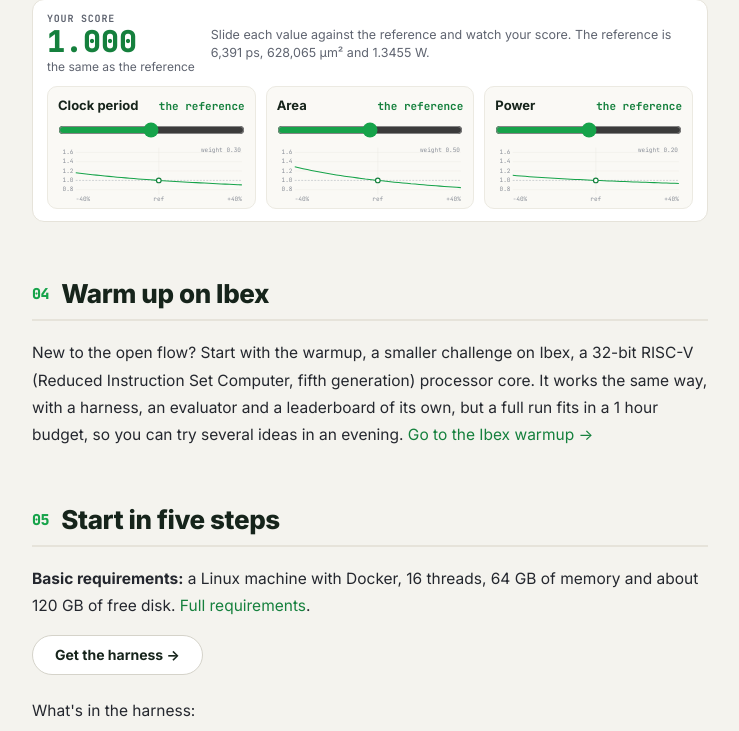
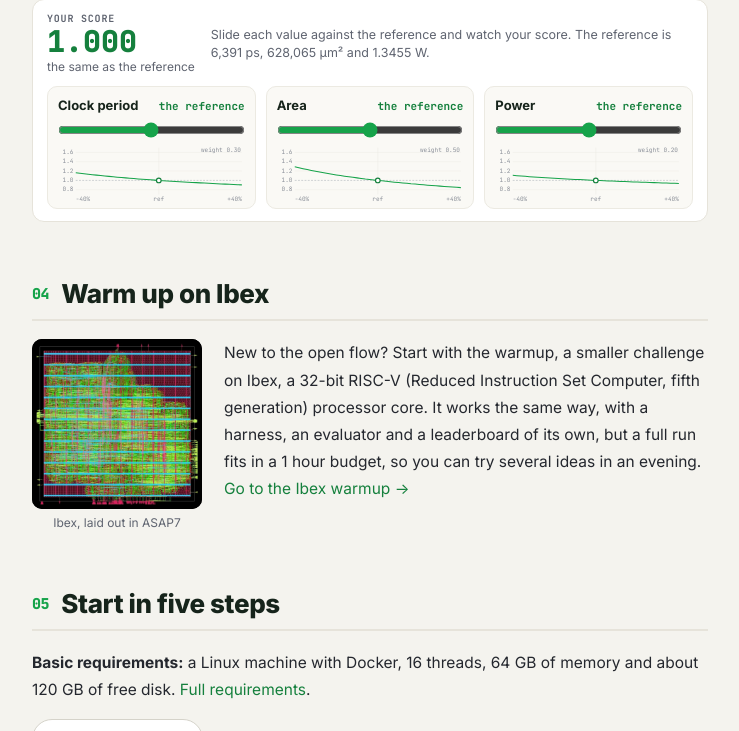
Before and after one commit to Samcooper01/chipbase, a FastAPI app: page /challenges in a window 1280 px wide. Shown: the part 3051-3782 px from the top of the page, without its empty margins (270-1009 px from the left). Run offline with FastAPI, Linux system fonts and the light colour scheme.

Commit message:
Add an Ibex layout picture to the warmup section
The flow's own final image from an earlier full Ibex run, scaled to
480 px; captioned as Ibex in ASAP7, not as the reference layout.

Co-Authored-By: Claude Opus 5.5 <noreply@anthropic.com>

```diff
--- a/app/challenge_content.py
+++ b/app/challenge_content.py
@@ -296,6 +296,12 @@ CHALLENGES = [
             "can try several ideas in an evening."
         ),
         "callout_link": "Go to the Ibex warmup",
+        # the flow's own final image from an earlier full Ibex run on the
+        # development machine (run cal993_45dac80e), not the reference run,
+        # which is not done yet
+        "callout_img": "ibex_layout.webp",
+        "callout_img_alt": "The Ibex core laid out in ASAP7: standard cells and their wiring on every metal layer, with the power grid's straps across it",
+        "callout_img_caption": "Ibex, laid out in ASAP7",
         "design": {
             "name": "Ibex, from lowRISC",
             "summary": (
--- a/app/templates/challenge_layout.html
+++ b/app/templates/challenge_layout.html
@@ -186,6 +186,14 @@
   .puzzle-head .pz-soon b { color: var(--text); }
   .btn.btn-off { display: inline-block; opacity: 0.55; cursor: default; }
   .btn.btn-off:hover { background: var(--panel); }
+  /* the warmup: its layout picture beside the paragraph, above it on a phone */
+  .pz-warm { display: flex; gap: 22px; align-items: flex-start; }
+  .pz-warm p { margin: 0; }
+  .pz-warm-fig { flex: none; width: 170px; text-decoration: none; }
+  .pz-warm-fig img { display: block; width: 100%; height: auto; border-radius: 10px; background: #000; }
+  .pz-warm-fig span { display: block; margin-top: 6px; font-size: 12px; line-height: 1.4; color: var(--muted); text-align: center; }
+  .pz-warm-fig:hover { text-decoration: none; }
+  @media (max-width: 560px) { .pz-warm { flex-direction: column; } .pz-warm-fig { width: 220px; margin: 0 auto; } }
 </style>
 {% endblock %}
 {% block content %}
@@ -306,7 +314,12 @@
   {# a smaller challenge to start on, with its own page, harness and leaderboard #}
   <section class="puzzle-sec" id="warmup">
     <h2>{{ warmup.callout_title }}</h2>
-    <p>{{ warmup.callout }} <a href="/challenges/{{ warmup.slug }}">{{ warmup.callout_link }} &rarr;</a></p>
+    <div class="pz-warm">
+      {% if warmup.callout_img %}<a class="pz-warm-fig" href="/challenges/{{ warmup.slug }}">
+        <img src="/static/img/{{ warmup.callout_img }}?v={{ asset_v }}" alt="{{ warmup.callout_img_alt }}" loading="lazy">
+        <span>{{ warmup.callout_img_caption }}</span></a>{% endif %}
+      <p>{{ warmup.callout }} <a href="/challenges/{{ warmup.slug }}">{{ warmup.callout_link }} &rarr;</a></p>
+    </div>
   </section>
   {% endif %}
 
```
Also changed, not shown: app/static/img/ibex_layout.webp (added).
